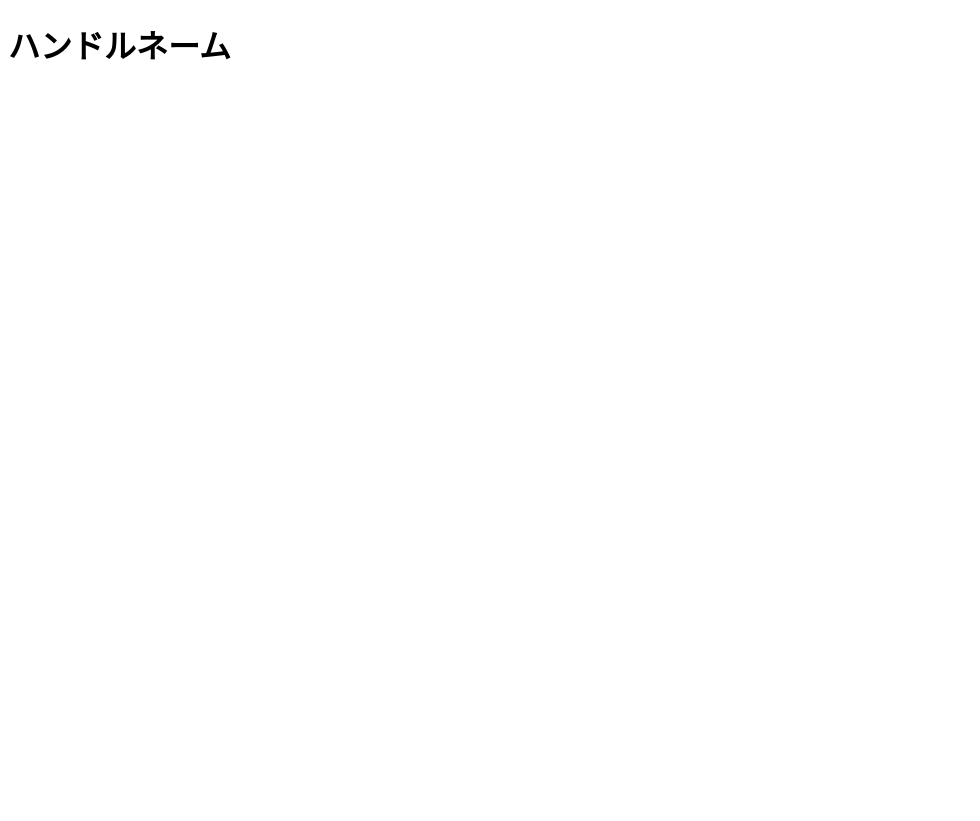
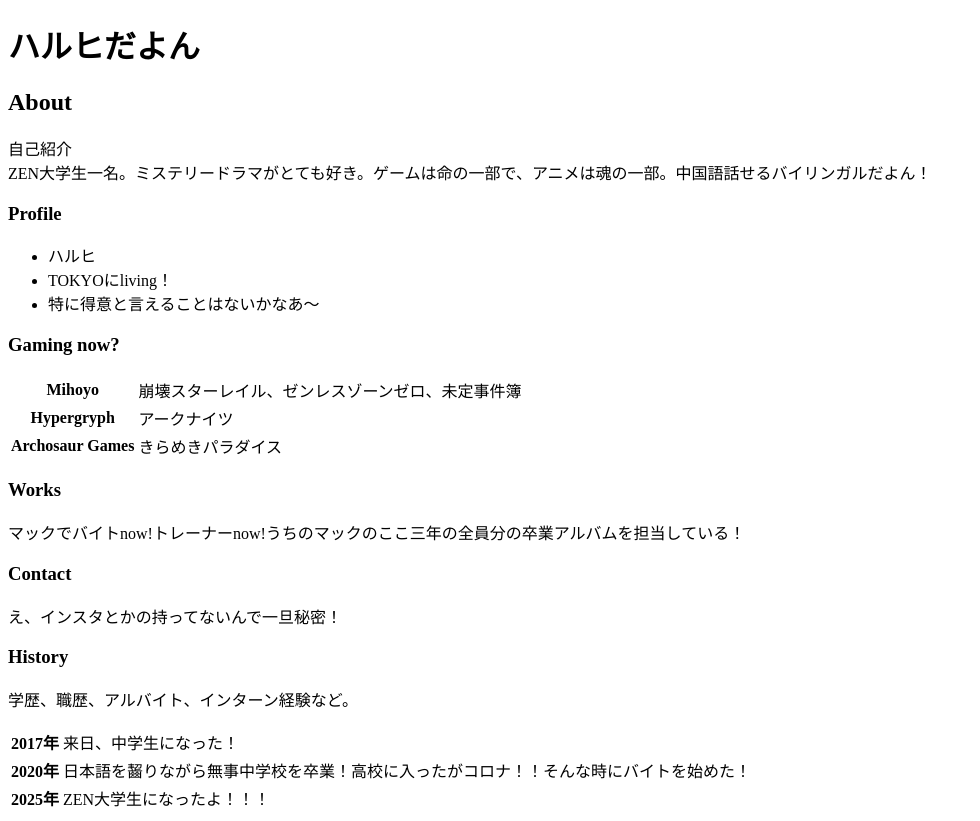
Before and after one commit to Haruhi251/Haruhi.io, a plain HTML site: page index.html in a window 1280 px wide. Shown: the whole page, without its empty margins (0-980 px from the left). Before the commit the page ends 800 px from the top, so only its background shows below. Drawn offline with Linux system fonts and the light colour scheme.

Commit message:
ポートフォリオに必要な情報を追加

```diff
--- a/index.html
+++ b/index.html
@@ -6,6 +6,58 @@
     <title>ハルヒのポートフォリオ</title>
   </head>
   <body>
-    <h1>ハンドルネーム</h1>
+    <h1>ハルヒだよん</h1>
+
+    <h2>About</h2>
+    <p>
+      自己紹介<br>
+     ZEN大学生一名。ミステリードラマがとても好き。ゲームは命の一部で、アニメは魂の一部。中国語話せるバイリンガルだよん！
+    </p>
+
+    <h3>Profile</h3>
+    <ul>
+      <li>ハルヒ</li>
+      <li>TOKYOにliving！</li>
+      <li>特に得意と言えることはないかなあ〜</li>
+    </ul>
+
+    <h3>Gaming now?</h3>
+    <table>
+      <tr>
+        <th>Mihoyo</th>
+        <td>崩壊スターレイル、ゼンレスゾーンゼロ、未定事件簿</td>
+      </tr>
+      <tr>
+        <th>Hypergryph</th>
+        <td>アークナイツ</td>
+      </tr>
+      <tr>
+        <th>Archosaur Games</th>
+        <td>きらめきパラダイス</td>
+      </tr>
+    </table>
+
+    <h3>Works</h3>
+    <p>マックでバイトnow!トレーナーnow!うちのマックのここ三年の全員分の卒業アルバムを担当している！</p>
+
+    <h3>Contact</h3>
+    <p>え、インスタとかの持ってないんで一旦秘密！</p>
+
+    <h3>History</h3>
+    <p>学歴、職歴、アルバイト、インターン経験など。</p>
+    <table>
+      <tr>
+        <th>2017年</th>
+        <td>来日、中学生になった！</td>
+      </tr>
+      <tr>
+        <th>2020年</th>
+        <td>日本語を齧りながら無事中学校を卒業！高校に入ったがコロナ！！そんな時にバイトを始めた！</td>
+      </tr>
+      <tr>
+        <th>2025年</th>
+        <td>ZEN大学生になったよ！！！</td>
+      </tr>
+    </table>
   </body>
 </html>
```
